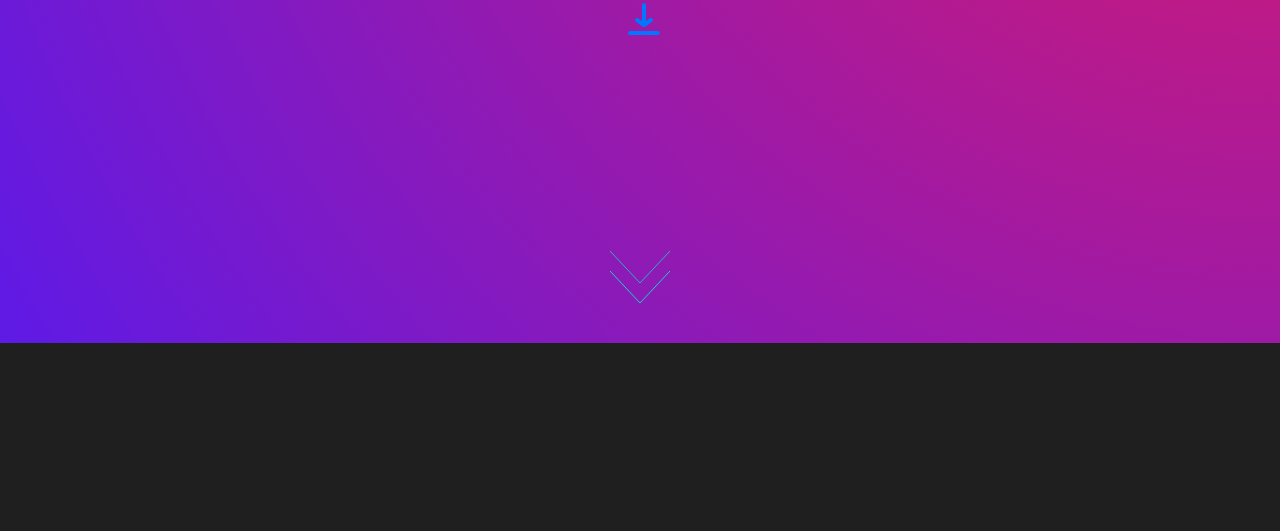
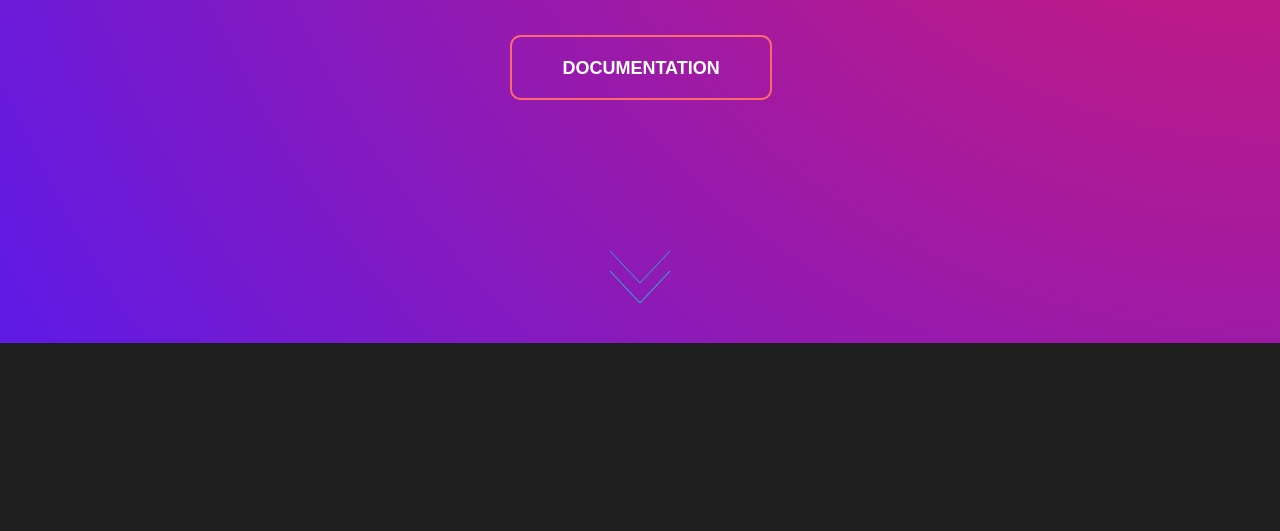
Before and after one commit to mvishok/Climine, a plain HTML site: page home/index.html in a window 1280 px wide. Shown: the part 457-988 px from the top of the page. Drawn offline with Linux system fonts and the light colour scheme.

Commit message:
Added documentation button in home

```diff
--- a/home/index.html
+++ b/home/index.html
@@ -22,6 +22,11 @@
             <polyline points="4.5 8.5 8 11 11.5 8.5" class="svg-out"></polyline>
             <path d="M8,1 L8,11" class="svg-out"></path>
         </svg>
+        </div>
+    </div>
+    <div class="subtitle" data-animation="zoomIn" data-animation-delay="1.5s" style="padding-top: 100px !important;">
+        <div id="btn-download" style="top: calc(50% - 50px);left: calc(50% - 150px);">
+            <button class="btn fourth" onclick="window.location.href='../docs'">Documentation</button>
         </div>
     </div>
   </h1>
--- a/home/style.css
+++ b/home/style.css
@@ -631,3 +631,45 @@
   font-size: 20px;
   color: #ff0a4b;
 }
+
+.btn {
+    box-sizing: border-box;
+    -webkit-appearance: none;
+       -moz-appearance: none;
+            appearance: none;
+    background-color: transparent;
+    border: 2px solid #e74c3c;
+    border-radius: 0.6em;
+    color: #e74c3c;
+    cursor: pointer;
+    display: flex;
+    align-self: center;
+    font-size: 1rem;
+    font-weight: 400;
+    line-height: 1;
+    margin: 20px;
+    padding: 1.2em 2.8em;
+    text-decoration: none;
+    text-align: center;
+    text-transform: uppercase;
+    font-family: "Montserrat", sans-serif;
+    font-weight: 700;
+  }
+
+
+  .btn:hover, .btn:focus {
+    color: #fff;
+    outline: 0;
+  }
+
+  .fourth {
+    border-color: #fe6a6b;
+    color: #fff;
+    background-image: linear-gradient(45deg, #fe6a6b 50%, transparent 50%);
+    background-position: 100%;
+    background-size: 400%;
+    transition: background 300ms ease-in-out;
+  }
+  .fourth:hover {
+    background-position: 0;
+  }
```
